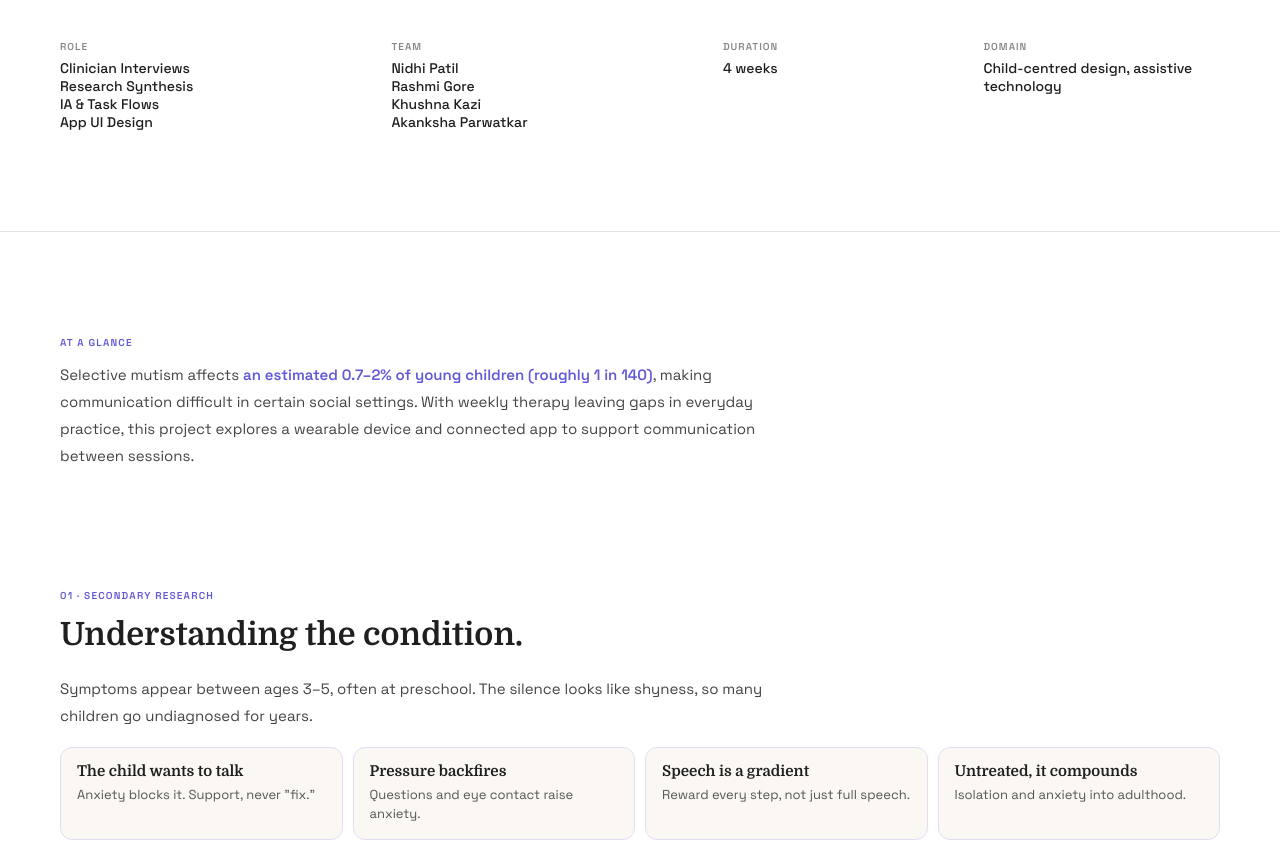
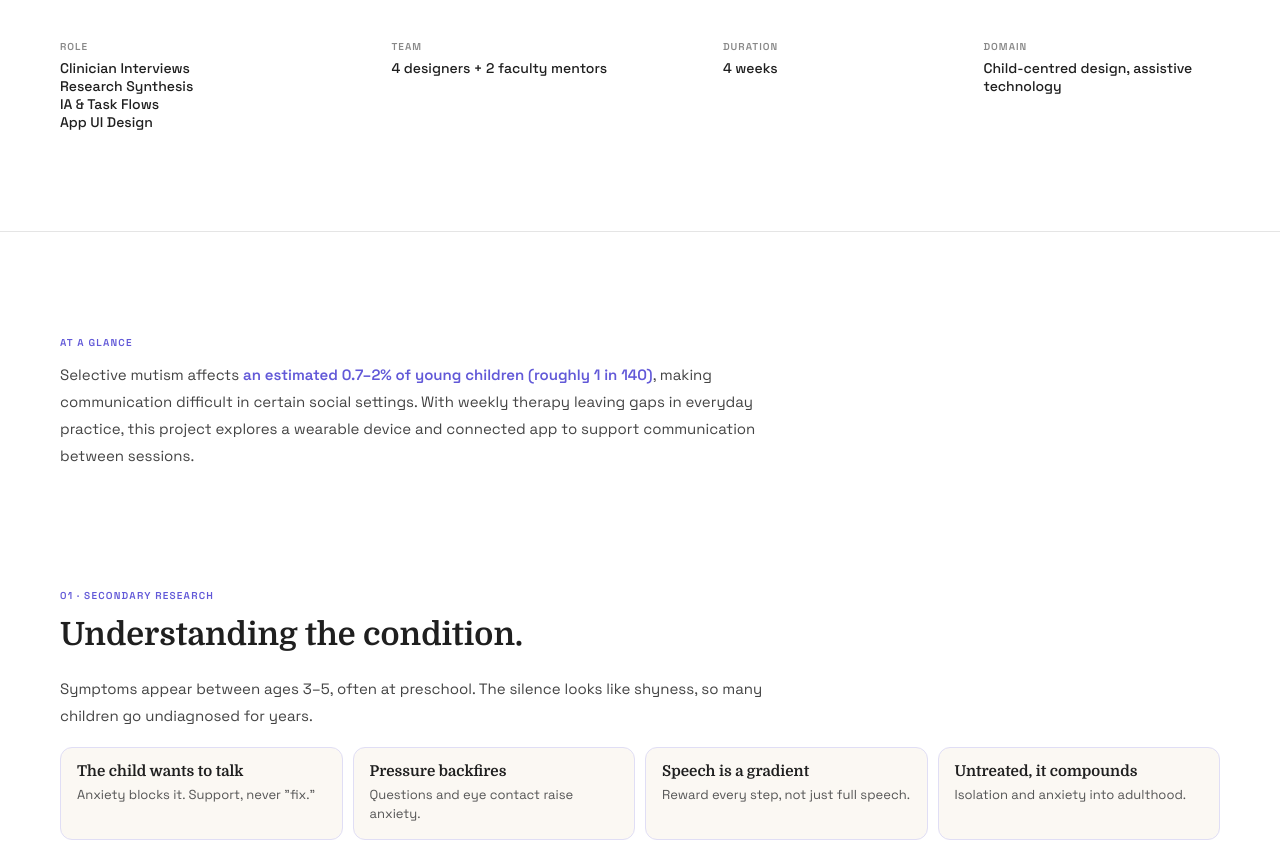
Before and after one commit to Nidhip-2602/uxportfolio, a plain HTML site: page pages/brave-buddy.html in a window 1280 px wide. Shown: the part 1057-1913 px from the top of the page. Drawn offline with Linux system fonts and the light colour scheme.

Commit message:
Brave Buddy: show team as 4 designers + 2 faculty mentors
Co-Authored-By: Claude Sonnet 5.5 <noreply@anthropic.com>

```diff
--- a/pages/brave-buddy.html
+++ b/pages/brave-buddy.html
@@ -353,7 +353,7 @@
         </div>
         <div class="cs-meta-item">
           <p class="cs-meta-label">Team</p>
-          <p class="cs-meta-val">Nidhi Patil<br>Rashmi Gore<br>Khushna Kazi<br>Akanksha Parwatkar</p>
+          <p class="cs-meta-val">4 designers + 2 faculty mentors</p>
         </div>
         <div class="cs-meta-item">
           <p class="cs-meta-label">Duration</p>
```
